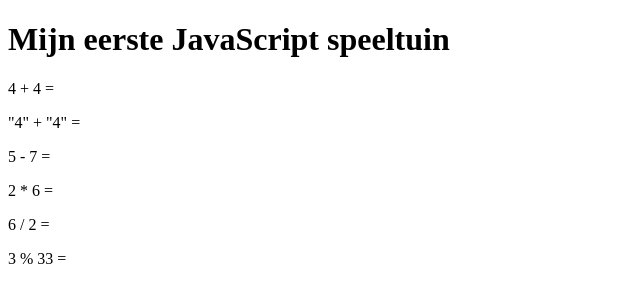
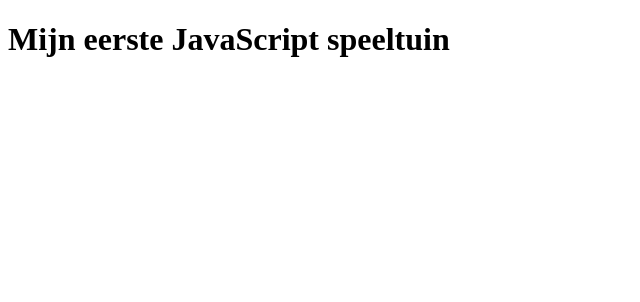
Before and after one commit to shsmink/L12_Javascript_opdr1, a plain HTML site: page index.html in a window 1280 px wide. Shown: the whole page, without its empty margins (0-640 px from the left). Drawn offline with Linux system fonts and the light colour scheme.

Commit message:
Add files via upload

```diff
--- a/index.html
+++ b/index.html
@@ -8,12 +8,6 @@
 </head>
 <body>
     <h1>Mijn eerste JavaScript speeltuin</h1>
-    <p>4 + 4 = <p id="numbers"></p></p>
-    <p>"4" + "4" = <p id="strings"></p></p>
-    <p>5 - 7 = <p id="subtraction"></p></p>
-    <p>2 * 6 = <p id="multiplication"></p></p>
-    <p>6 / 2 = <p id="division"></p></p>
-    <p>3 % 33 = <p id="modulus"></p></p>
     <script src="index.js"></script>
 </body>
 </html>
```
